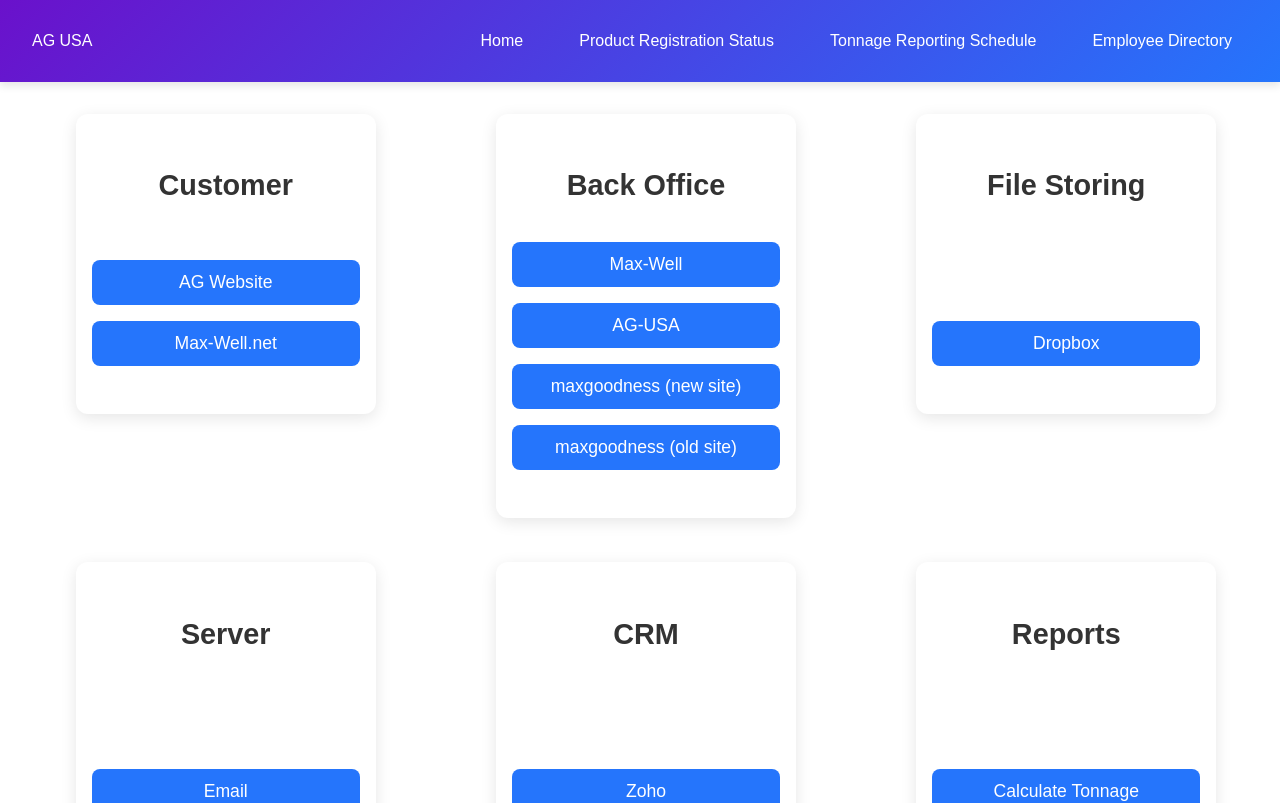
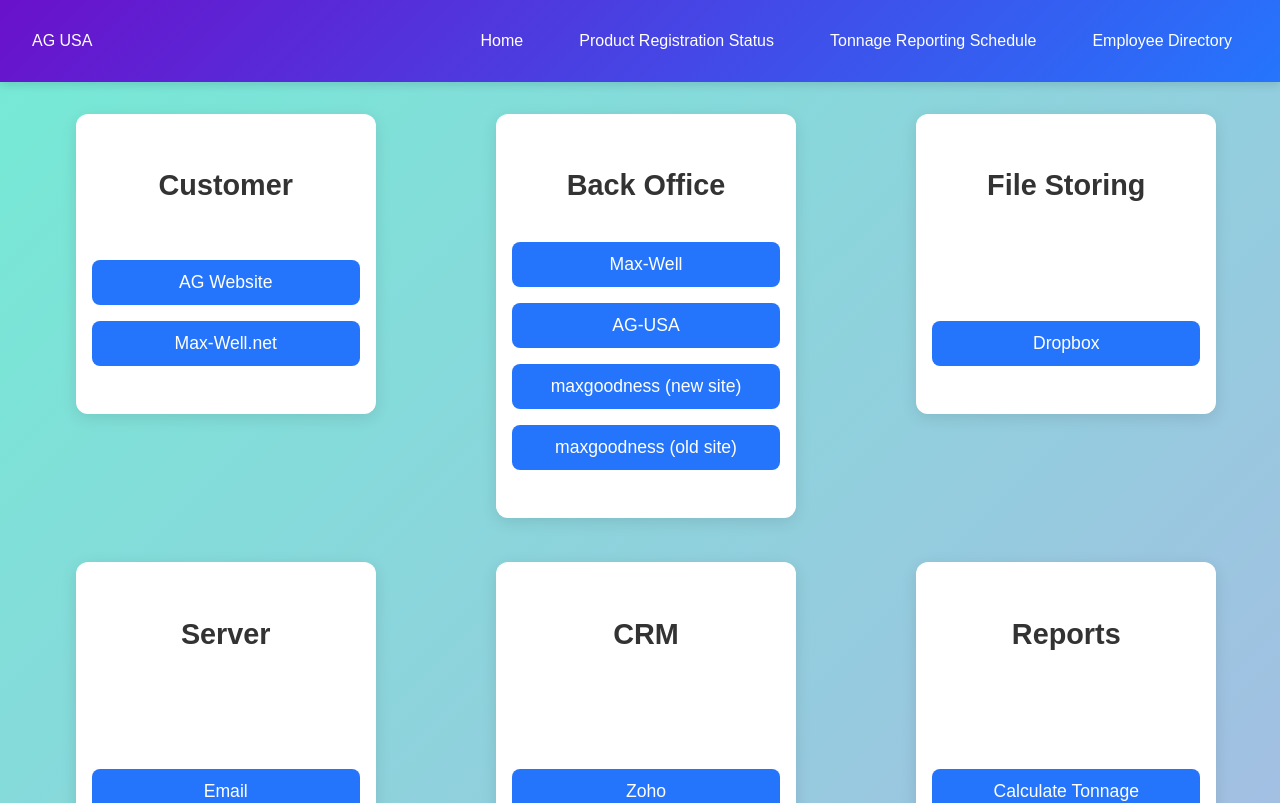
Before and after one commit to max-well-creator/work_dashboard, a Next.js app: page / in a window 1280 px wide. Shown: the top 803 px of the page. Built offline with nearby package versions, Linux system fonts and the light colour scheme.

Commit message:
add background color

```diff
--- a/src/app/globals.scss
+++ b/src/app/globals.scss
@@ -4,6 +4,10 @@
   padding: 0;
   box-sizing: border-box;
   font-family: 'Arial', sans-serif;
+  background: linear-gradient(135deg, #74ebd5, #acb6e5);
+
+
+
 }
 
 a {
```
